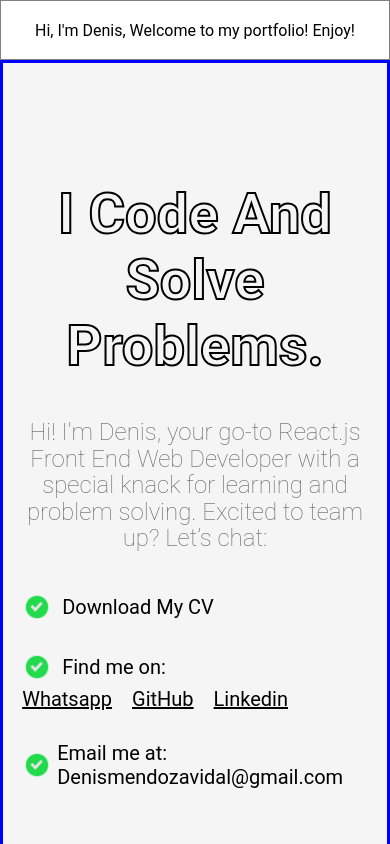
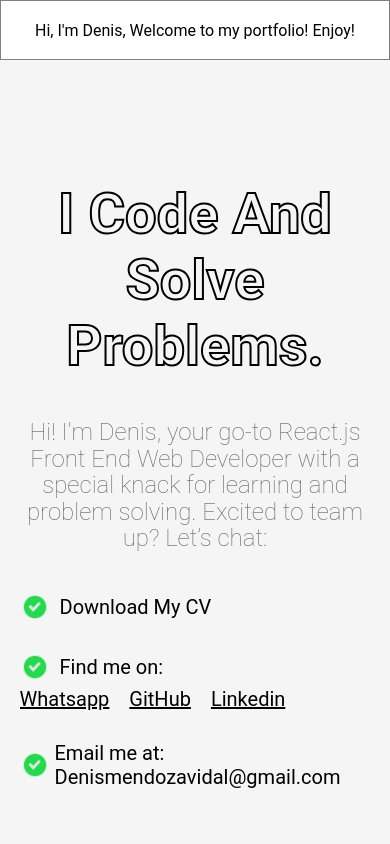
Before and after one commit to denisjosemendozavidal/portfolio-react, a React (Vite) app: page / in a window 390 px wide. Shown: the top 844 px of the page. Built offline with nearby package versions, Linux system fonts and the light colour scheme; a web font is replaced by a local one.

Commit message:
Overall Responsiveness done - Need to push live for testing - Solving responsiveness issue bellow 1300px -  Need to redo video

```diff
--- a/src/App.css
+++ b/src/App.css
@@ -568,7 +568,6 @@
     width: 70%;
     justify-content: center;
     align-items: flex-start;
-    border: blue solid;
   }
 
   .hero-section-text-header-wrapper h1 {
@@ -647,7 +646,7 @@
   /*Styling for the Overall wrapper starts here*/
 
   .aboutMe-projects-workexperience-skills-finalCtaSection-wrapper {
-    margin-top: 550px;
+    margin-top: 530px;
   }
 
   /*Styling for the Overall wrapper ends here*/
```
